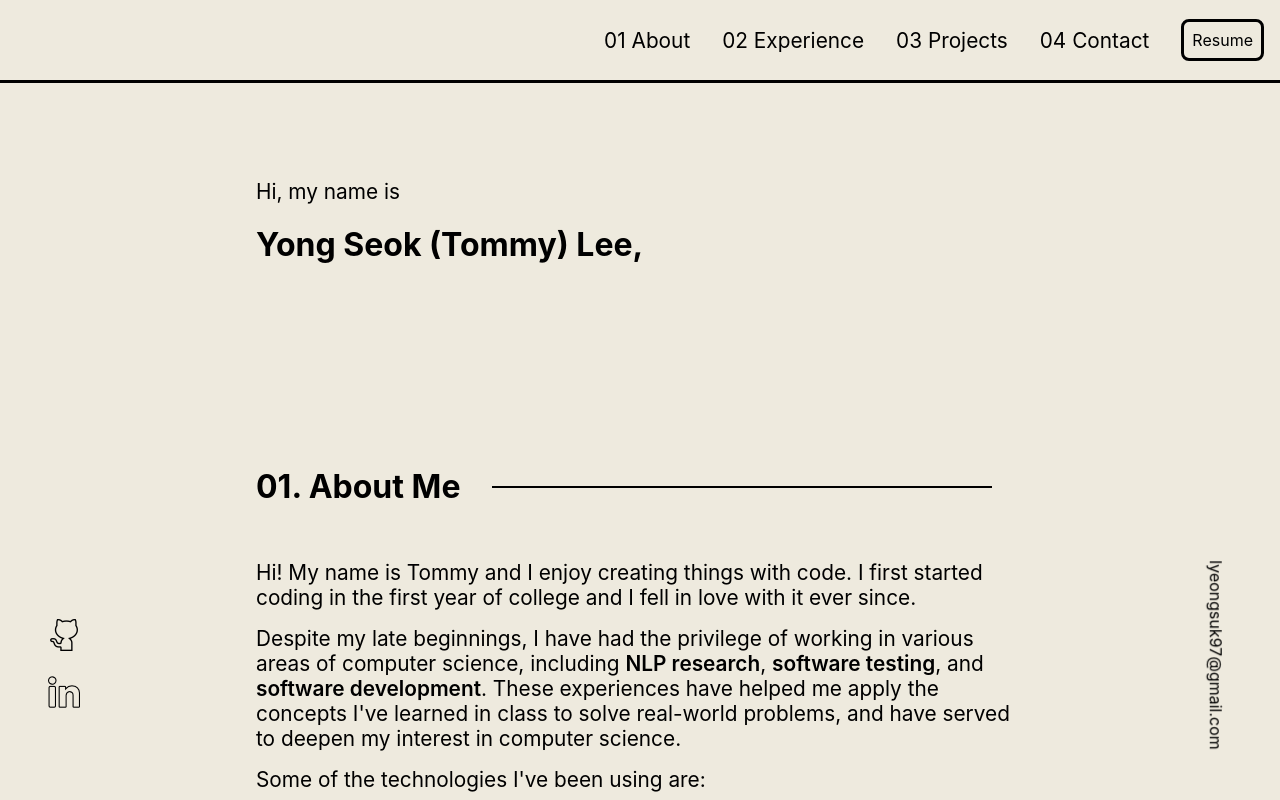
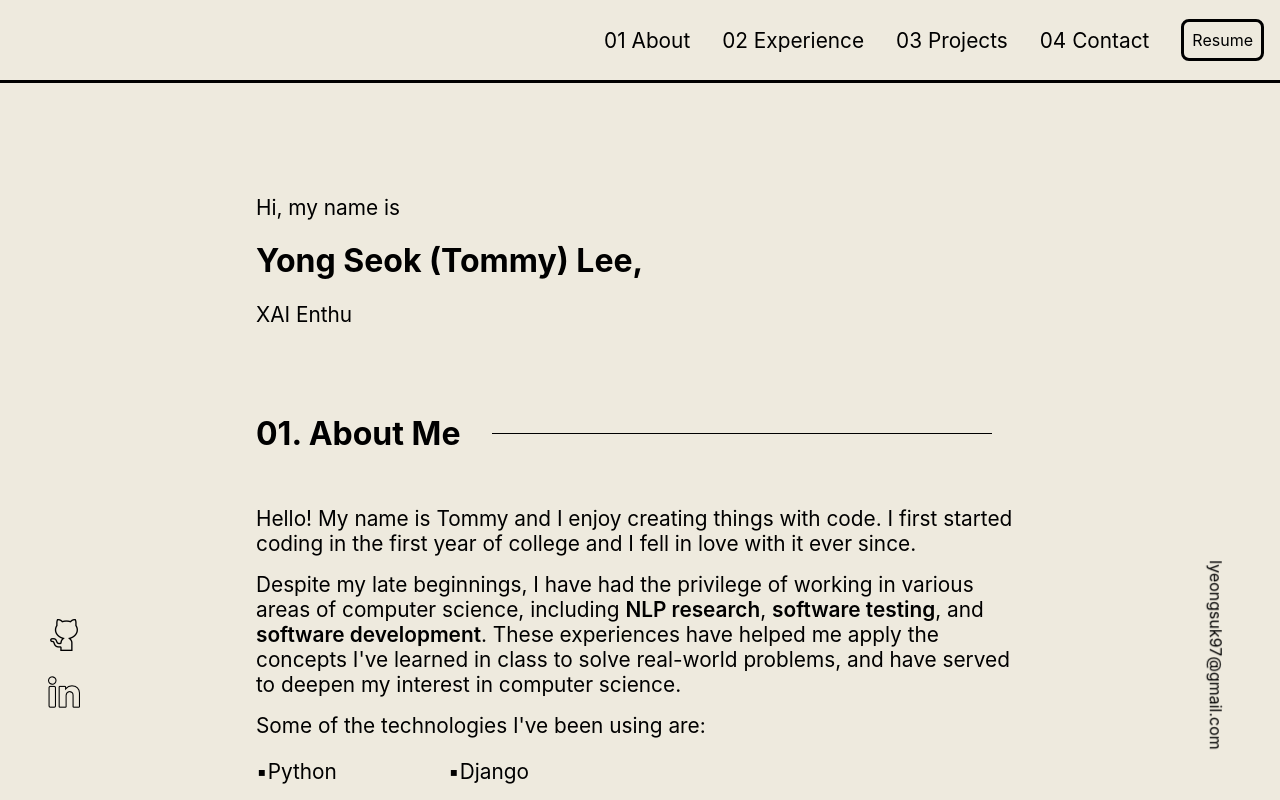
Before and after one commit to lysmm203/personal-portfolio, a React (Create React App) app: page / in a window 1280 px wide. Shown: the top 800 px of the page. Built offline with nearby package versions, Linux system fonts and the light colour scheme.

Commit message:
added animation

```diff
--- a/src/App.css
+++ b/src/App.css
@@ -1,3 +1,10 @@
+#console-text{
+  display: block;
+  position: absolute;
+  margin: 0;
+  padding: 0;
+}
+
 html{
   font-family: "Roboto", sans-serif;
   box-sizing: border-box;
@@ -118,7 +125,6 @@ h2{
   background-color: #D7D1C4;
 }
 
-
 .flip{
   transform: rotate(90deg) translateX(-3rem);
   font-size: 1rem;
@@ -147,7 +153,7 @@ h2{
 }
 
 .section{
-  padding: 5rem 0;
+  margin: 7rem 0;
 }
 
 .section-heading{
--- a/src/components/about_me.js
+++ b/src/components/about_me.js
@@ -4,7 +4,7 @@ export default function AboutMe(){
             <div className={"section-heading"}>
                 <h1>01. About Me</h1><hr className={"section-heading-line"}/>
             </div>
-            <p>Hi! My name is Tommy and I enjoy creating things with code. I first started coding in the first
+            <p>Hello! My name is Tommy and I enjoy creating things with code. I first started coding in the first
             year of college and I fell in love with it ever since.
             </p>
             <p>
--- a/src/components/intro.js
+++ b/src/components/intro.js
@@ -1,27 +1,64 @@
 import { useState, useEffect } from "react";
 
 export default function Intro(){
+
+    // 1. Select the first word in the array
+    // 2. Check if the letterCount is 0, greater than the length of the word, or neither
+    //     - If the letterCount is 0:
+    //             - extract the first word and set it as currentWord
+    //             - push currentWord to consoleText
+    //             - set the textToType to consoleText[0].substring(0, letterCount)
+    //             - increment letterCount by x (x = 1)
+    //
+    //     -If the letterCount is greater than the length of the word:
+    //             - set x to - 1
+    //             - set the textToType to consoleText[0].substring(0, letterCount)
+
+    //     -If it is neither:
+    //             - increment letterCount by x
+    //             - set the textToType to consoleText[0].substring(0, letterCount)
 
     // const [console]
     let consoleText = ["Coder", "XAI Enthusiast", "Problem Solver"]
 
     useEffect(() => {
         var textToType = document.getElementById("console-text")
+        var x = 1
+        var letterCount = 1
 
 
+        setInterval(() => {
+            if (letterCount == 0){
+                x = 1
+                let currentWord = consoleText.shift()
+                consoleText.push(currentWord)
+                textToType.innerHTML = currentWord.substring(0, letterCount)
+                letterCount += x
+            } else if (letterCount > consoleText[0].length){
+                x = -1
+                letterCount += x
+                textToType.innerHTML = consoleText[0].substring(0, letterCount)
+            } else{
+                letterCount += x
+                textToType.innerHTML = consoleText[0].substring(0, letterCount)
+            }
+        }, 120)
 
     }, [])
 
 
     return (
-        <div className={"section"}>
+        <div className={"section intro"}>
             <p>
                 Hi, my name is
             </p>
             <h1>Yong Seok (Tommy) Lee,</h1>
-            <div id={"console-text"} >
+            <div className={"animated-text"}>
+                <p id={"console-text"}></p>
 
             </div>
+
+
         </div>
     )
 }
--- a/src/components/navbar.js
+++ b/src/components/navbar.js
@@ -24,7 +24,7 @@ export default function Navbar(){
             </ul>
 
             <div>
-                <a className={"button"} href={resume}>Resume</a>
+                <a className={"button"} href={resume} target="_blank" rel="noopener noreferrer">Resume</a>
             </div>
         </nav>
     )
```
